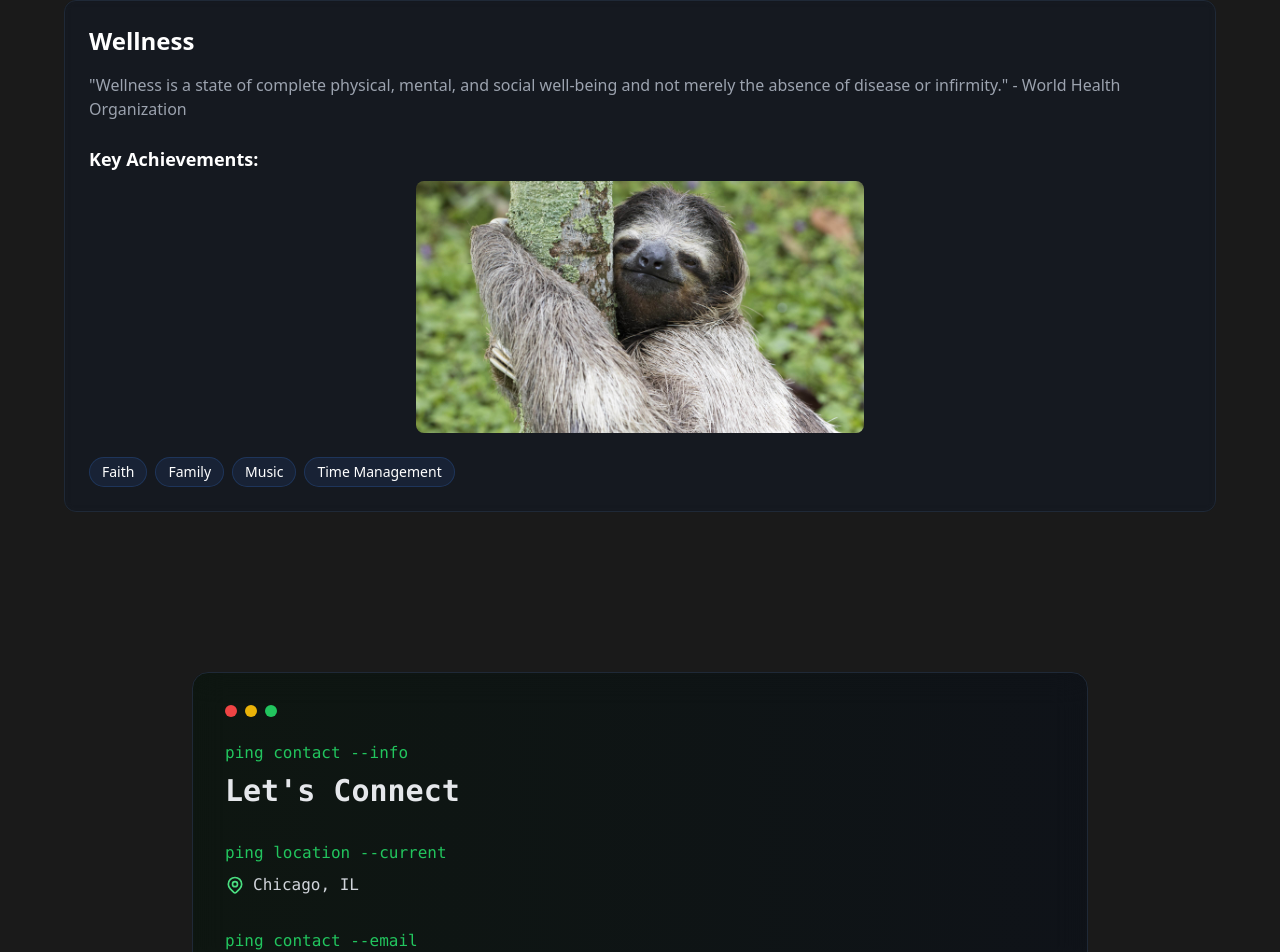
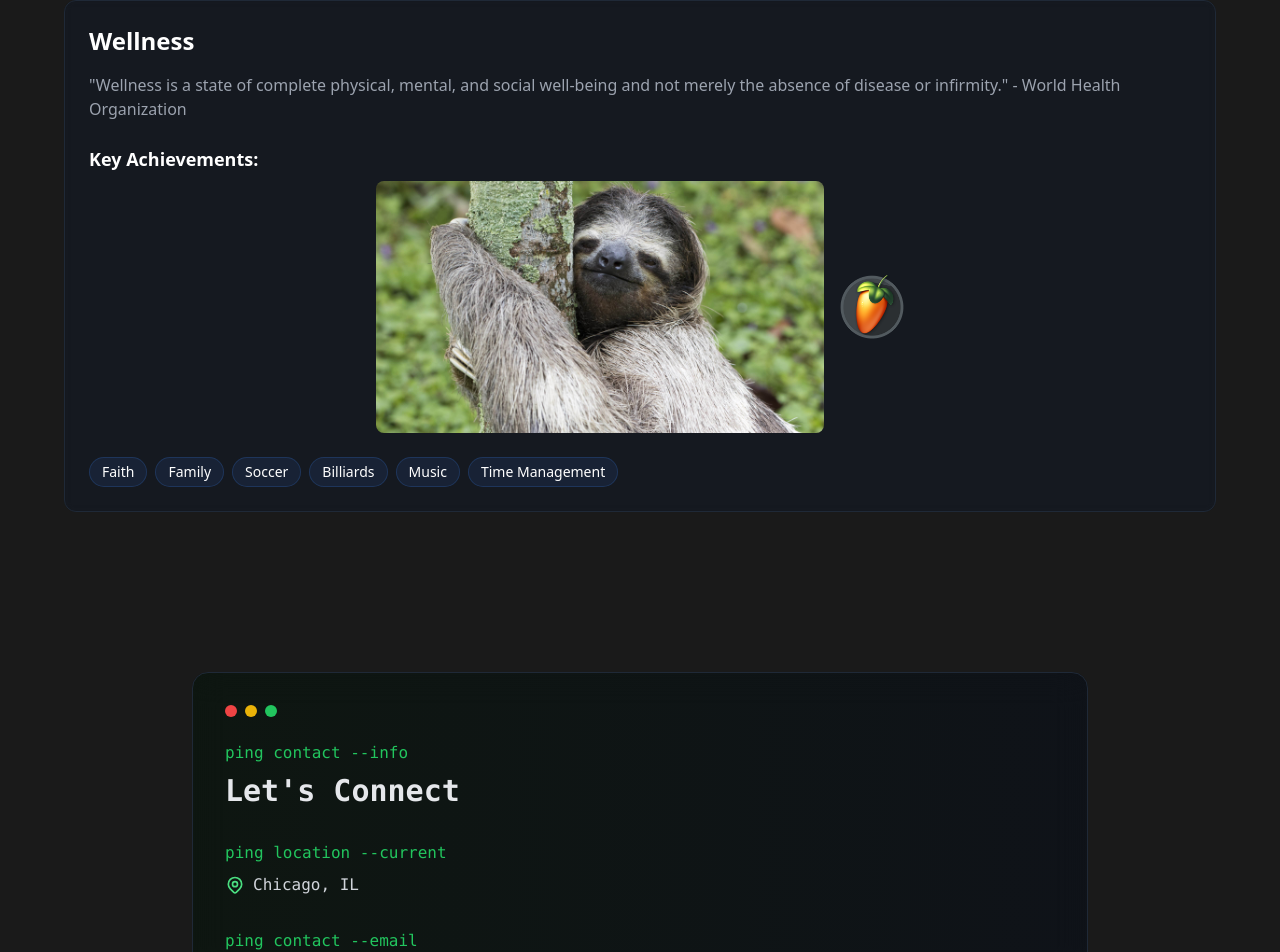
Before and after one commit to dgnz1100/dgonzalez.org, a Next.js app in the folder webapp/webpage/: page / in a window 1280 px wide. Shown: the part 2612-3564 px from the top of the page. Built offline with nearby package versions, Linux system fonts and the light colour scheme.

Commit message:
Add FL Studio logo and update DigitalPortfolio
Added Fl_studio_logo.png to the public assets and updated the DigitalPortfolio component to display the logo alongside the Wellness project image. Also expanded the 'tech' array for the relevant project to include 'Soccer' and 'Billiards'.

```diff
--- a/webapp/webpage/app/components/DigitalPortfolio.tsx
+++ b/webapp/webpage/app/components/DigitalPortfolio.tsx
@@ -70,7 +70,7 @@ export default function DigitalPortfolio() {
 								'Deployed models as REST APIs using FastAPI',
 								'Monitored model performance and retrained as necessary',
 							],
-							tech: ['Faith', 'Family', 'Music', 'Time Management'],
+							tech: ['Faith', 'Family', 'Soccer', 'Billiards', 'Music', 'Time Management'],
 						},
 					].map((project, index) => (
 						<motion.div
@@ -86,7 +86,10 @@ export default function DigitalPortfolio() {
 										<div className="mb-6">
 											<h4 className="text-lg font-semibold mb-2">Key Achievements:</h4>
 											{project.title === 'Wellness' ? (
-												<Image src="/sloth.jpg" alt="Wellness Project" width={400} height={300} className="rounded-lg w-full max-w-md mx-auto" />
+												<div className="flex flex-row items-center gap-4 justify-center">
+													<Image src="/sloth.jpg" alt="Wellness Project" width={400} height={300} className="rounded-lg w-full max-w-md" />
+													<Image src="/fl_studio_logo.png" alt="FL Studio Logo" width={64} height={64} className="rounded-lg" />
+												</div>
 											) : (
 												<ul className="list-disc list-inside space-y-2 text-gray-300">
 													{project.details.map((detail, i) => (
```
Also changed, not shown: webapp/webpage/public/Fl_studio_logo.png (added).
